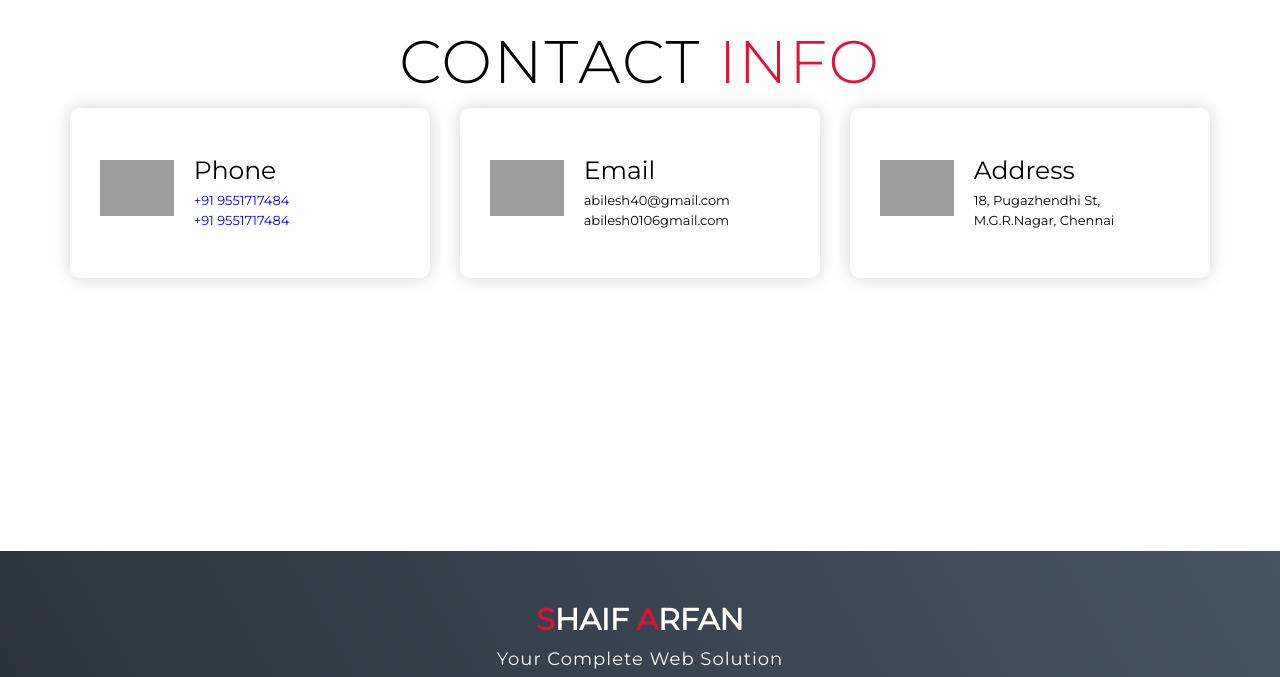
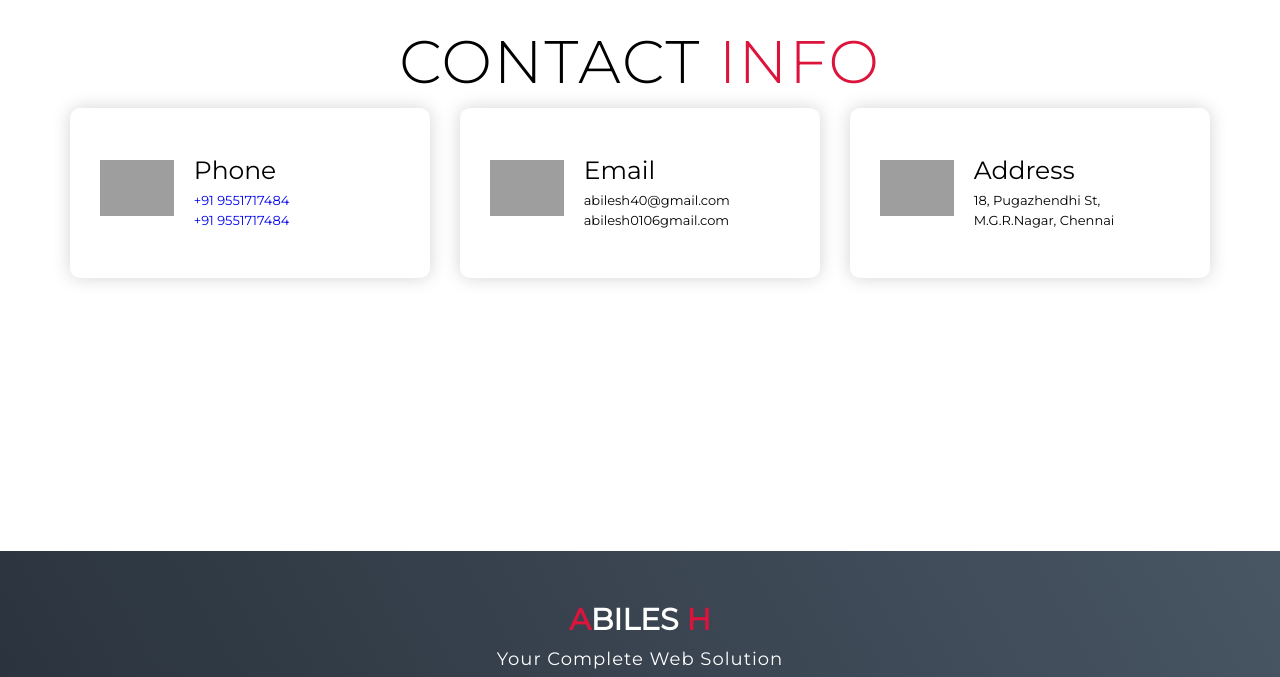
Before and after one commit to abi0106/abi0106.github.io, a plain HTML site: page index.html in a window 1280 px wide. Shown: the part 4992-5669 px from the top of the page. Drawn offline with Linux system fonts and the light colour scheme; grey boxes are pictures that could not be loaded.

Commit message:
Update index.html

```diff
--- a/index.html
+++ b/index.html
@@ -192,7 +192,7 @@
   <!-- Footer -->
   <section id="footer">
     <div class="footer container">
-      <div class="brand"><h1><span>S</span>haif <span>A</span>rfan</h1></div>
+      <div class="brand"><h1><span>A</span>BILES <span>H</span></h1></div>
       <h2>Your Complete Web Solution</h2>
       <div class="social-icon">
         <div class="social-item">
```
